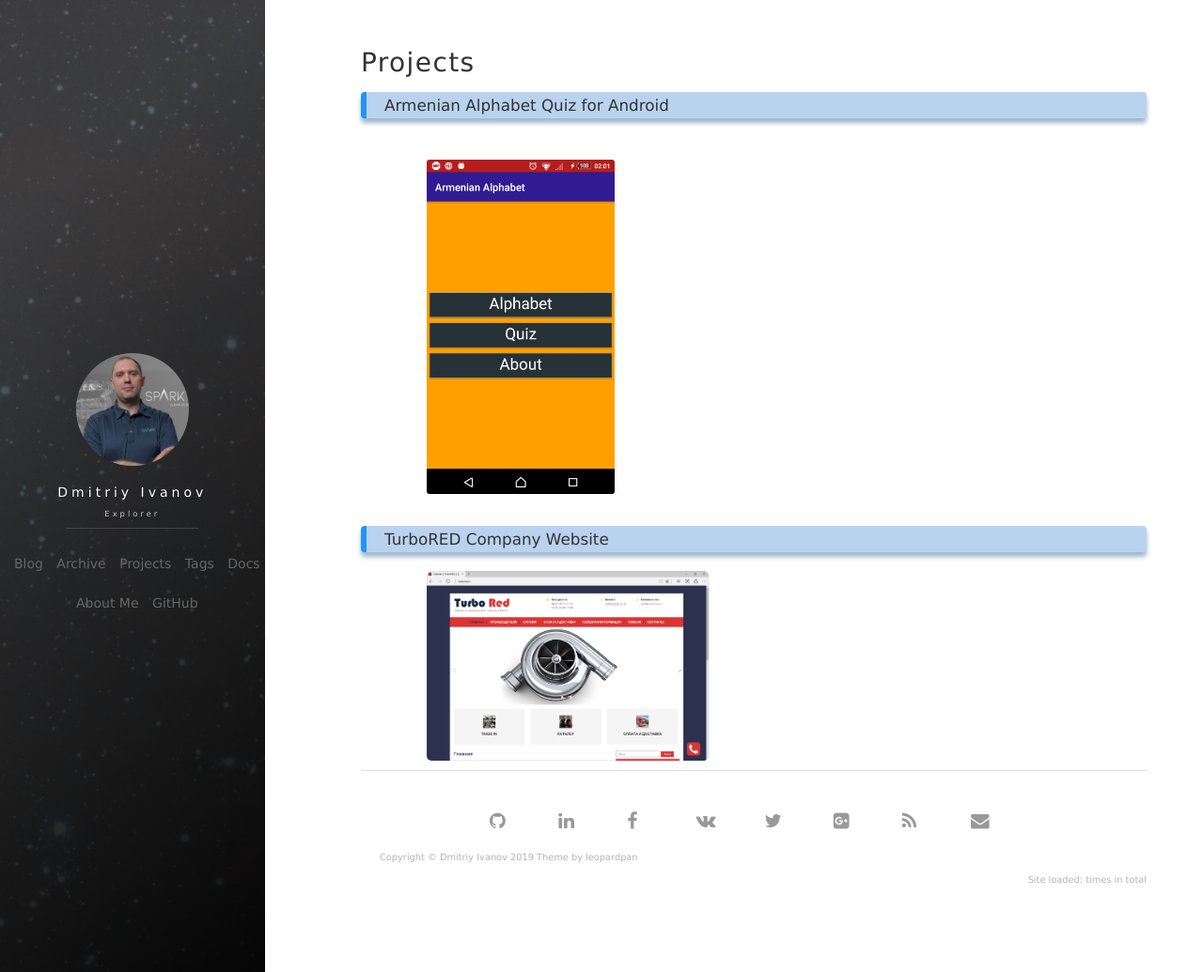
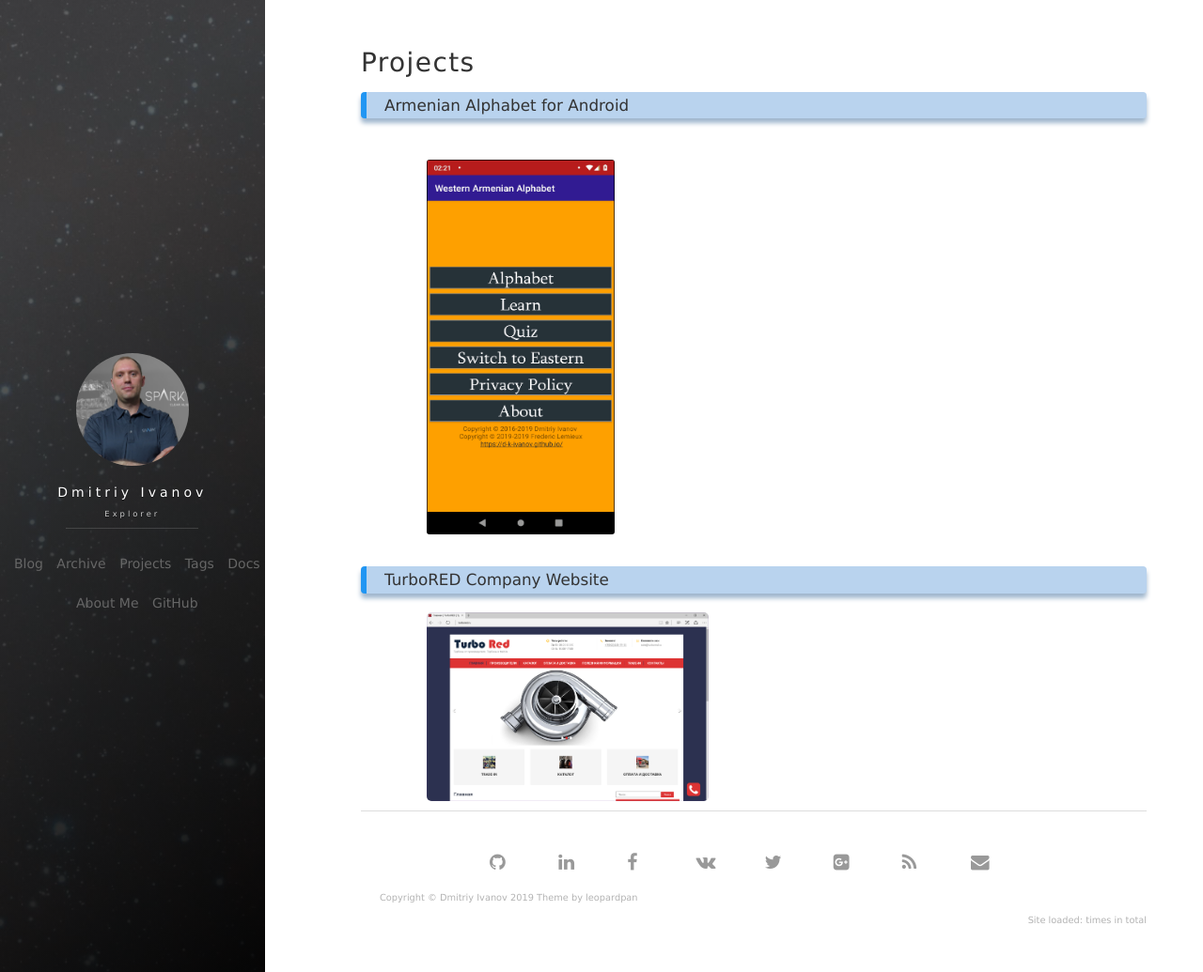
Before and after one commit to d-k-ivanov/d-k-ivanov.github.io, a Jekyll site: the page built from projects.md, in a window 1280 px wide and 1035 px high. Shown: the whole window at 94% size. Built offline with Jekyll 4.4.1, drawn with Linux system fonts in a browser that asks for light colours; nearby versions of some CDN libraries; comment, search, counter and statistics services are not loaded.

Commit message:
Post 2019-12-01-00:11:47

```diff
--- a/projects.md
+++ b/projects.md
@@ -4,10 +4,10 @@
 permalink: /projects/
 ---
 
-### Armenian Alphabet Quiz for Android
+### Armenian Alphabet for Android
 
 <a href="https://play.google.com/store/apps/details?id=com.pupupon.armenianalphabet" target="_blank">
-  <img src="../images/projects/ArmenianAlphabetQuizDroid.gif" alt="Armeinan Alphabet Quiz" style="width: 200px; margin:0px 50px 0px 50px;"/>
+  <img src="../images/projects/ArmenianAlphabet.gif" alt="Armeinan Alphabet" style="width: 200px; margin:0px 50px 0px 50px;"/>
 </a>
 
 ### TurboRED Company Website
```
Also changed, not shown: images/projects/ArmenianAlphabet.gif (added), images/projects/ArmenianAlphabetQuiz.png (deleted), images/projects/ArmenianAlphabetQuizDroid.gif (deleted), images/projects/ArmenianAlphabetQuizSylfaen.gif (deleted).
